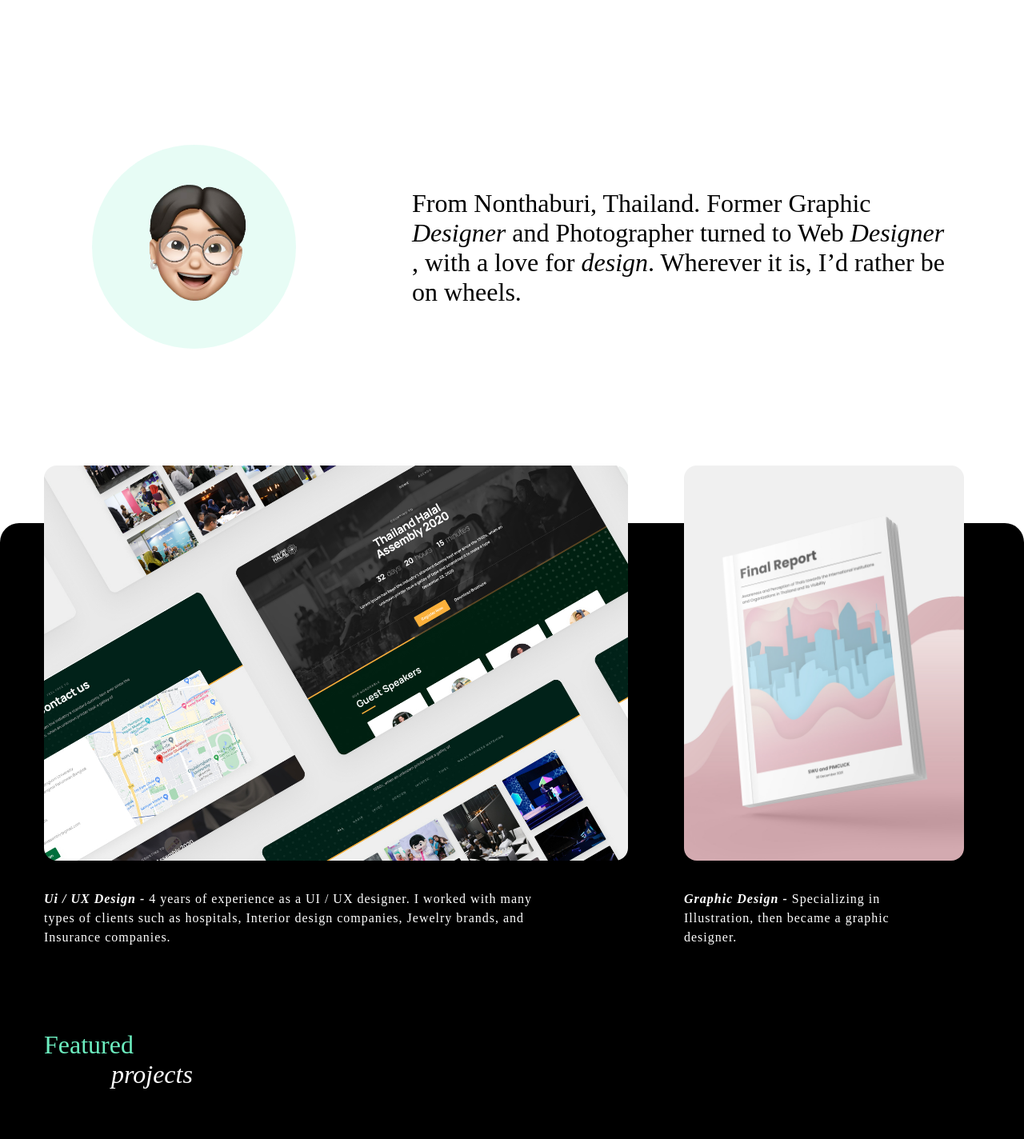
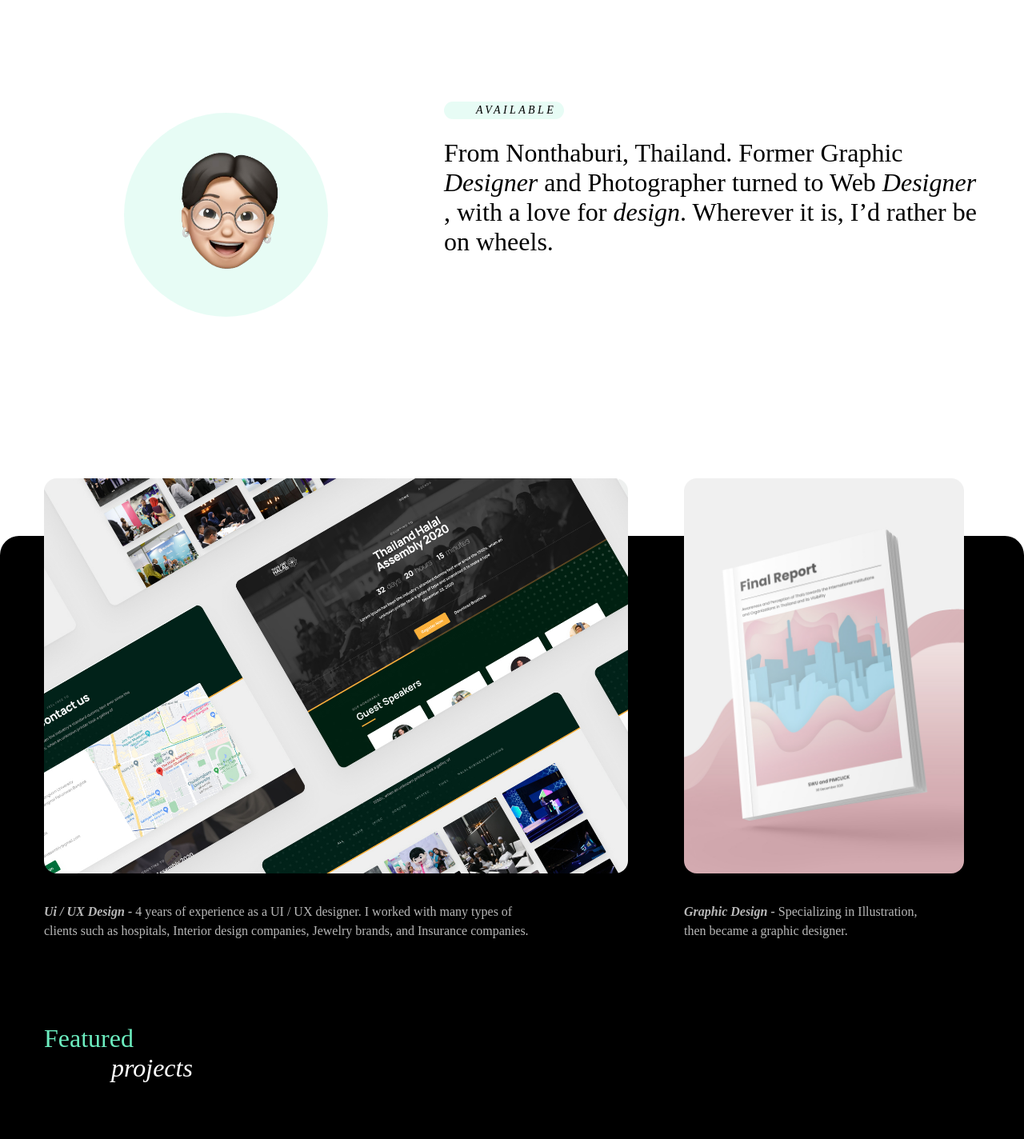
Before and after one commit to NapasPolchai/Polchai_Napas_Portfolio, a PHP site: page / in a window 1280 px wide. Shown: the part 1530-2954 px from the top of the page at 80% size. Run offline with PHP 8.4, Linux system fonts and the light colour scheme.

Commit message:
update homepage html, css

```diff
--- a/index.html
+++ b/index.html
@@ -73,7 +73,27 @@
             </div>
         </section>
 
-        <section>
+        <section class="grid-con" id="about">
+            <div id="memoji" class="xl-col-start-2 xl-col-end-5 l-col-start-2 l-col-end-5">
+                <img src="img/memoji.png" alt="">
+            </div>
+
+            <div id="about-text" class="xl-col-start-6 xl-col-end-13 l-col-start-6 l-col-end-13 col-span-full">
+
+                <div id="status-bar" class="xl-col-start-6 xl-col-end-13 l-col-start-6 l-col-end-13 col-start-1">
+                    <span id="status-indicator online"></span>
+                    <span id="status-text">Available</span>
+                </div>
+
+                <h2 class="xl-col-start-6 xl-col-end-13 l-col-start-6 l-col-end-13 col-span-full">
+                    From Nonthaburi, Thailand. Former Graphic <span>Designer </span>and Photographer turned to Web
+                    <span>Designer </span>, with a
+                    love for <span> design</span>. Wherever it is, I’d rather be on wheels.
+                </h2>
+            </div>
+        </section>
+
+        <!-- <section>
             <div class="grid-con profile">
                 <div id="memoji" class="xl-col-start-2 xl-col-end-5 l-col-start-2 l-col-end-5">
                     <img src="img/memoji.png" alt="">
@@ -85,7 +105,7 @@
                     love for <span> design</span>. Wherever it is, I’d rather be on wheels.
                 </h2>
             </div>
-        </section>
+        </section> -->
 
         <section id="bg-black">
             <div class="grid-con content">
@@ -170,11 +190,10 @@
                         <p class="spesh-p">EMPOWERING THROUGH EXPERTISE</p>
                         <h2><span>Professional Skills</span> and <span>Empathy</span></h2>
                         <p>
-                            Lorem ipsum dolor sit amet, consetetur sadipscing elitr, sed diam nonumy eirmod tempor
-                            invidunt
-                            ut labore et dolore magna aliquyam erat, sed diam voluptua. At vero eos et accusam et justo
-                            duo
-                            dolores et ea rebum. Stet clita kasd gubergren,
+                            With four years of experience as a graphic designer before transitioning to UI design, I
+                            bring a strong foundation in creativity and design. My passion for art drives me to create
+                            user-focused, visually appealing solutions. Empathy guides my process, ensuring I understand
+                            and address user needs effectively.
                         </p>
                     </div>
                     <img src="img/place-holder-img-3.png" alt="">
--- a/sass/base/_layout.scss
+++ b/sass/base/_layout.scss
@@ -9,6 +9,7 @@ header {
       display: flex;
       justify-content: space-between;
       align-items: center;
+      margin-top: 32px;
     }
 
     .nav-menu {
--- a/sass/base/_typography.scss
+++ b/sass/base/_typography.scss
@@ -17,11 +17,12 @@ body {
 
     p {
         font-size: 1rem;
-        letter-spacing: 1px;
+        letter-spacing: 0px;
         line-height: 24px;
         margin-top: 32px;
         margin-bottom: 72px;
         width: 80%;
+        opacity: 0.72;
     }
 
     span {
@@ -47,14 +48,4 @@ body {
         letter-spacing: 4px;
         margin-bottom: 0px;
     }
-
-    #experiences-title-des {
-        font-size: 1rem;
-        font-weight: 200;
-        opacity: 0.32;
-        letter-spacing: 4px;
-        margin-bottom: 128px;
-        text-align: center;
-        text-transform: uppercase;
-    }
 }
--- a/sass/pages/_home.scss
+++ b/sass/pages/_home.scss
@@ -1,4 +1,57 @@
 @use '../base/' as a;
+
+video {
+    border-radius: 24px;
+}
+
+#status-bar {
+    display: flex;
+    align-items: center;
+    margin-bottom: 24px;
+    width: 150px;
+    height: 22px;
+    background-color: rgb(108, 237, 191, 0.16);
+    padding-left: 8px;
+    padding-right: 8px;
+    padding-top: 1px;
+    padding-bottom: 1px;
+    border-radius: 20px;
+}
+
+#status-indicator {
+    width: 10px;
+    height: 10px;
+    border-radius: 50%;
+    margin-right: 8px;
+    opacity: 100%;
+}
+
+#status-indicator.online {
+    background-color: #4caf50;
+    /* Green for online */
+}
+
+#status-text {
+    font-size: 14px;
+    letter-spacing: 3.36px;
+    color: #000000;
+    text-transform: uppercase;
+    text-decoration: none;
+    opacity: 1;
+    font-weight: 300;
+    margin-left: 32px;
+}
+
+#about {
+    margin-bottom: 128px;
+}
+
+#about-text {
+    font-family: poppins;
+    font-size: 32px;
+    font-weight: 400;
+    margin-top: 128px;
+}
 
 img {
     border-radius: 24px;
@@ -25,6 +78,7 @@ img {
 .profile {
     margin: 72px 0;
     align-items: center;
+    width: 100%;
 }
 
 #memoji {
@@ -93,16 +147,19 @@ footer {
 
     .footer-con {
         h2 {
-            font-size: 72px;
-            line-height: 72px;
+            font-size: 128px;
+            line-height: 128px;
         }
 
     }
 
     .tell {
-        font-size: 72px;
+        font-size: 128px;
         border-radius: 90px;
         text-transform: uppercase;
+        padding-left: 41px;
+        padding-right: 41px;
+        margin-top: 24px;
     }
 
     .contact {
@@ -174,7 +231,6 @@ footer {
     position: relative;
     display: flex;
     flex-direction: column;
-    border-radius: 24px;
 
     .video-controls.hidden {
         display: none;
@@ -189,6 +245,7 @@ footer {
         transition: all 0.2s ease;
         background-color: rgb(51, 51, 51, 0.32);
         display: flex;
+        border-radius: 0px 0px 24px 24px;
     }
 
     .video-controls.hide {
```
Also changed, not shown: experiences.html (+20 -18 lines), sass/pages/_experiences.scss (+21 -4 lines), css/main.css, 2 other files.
